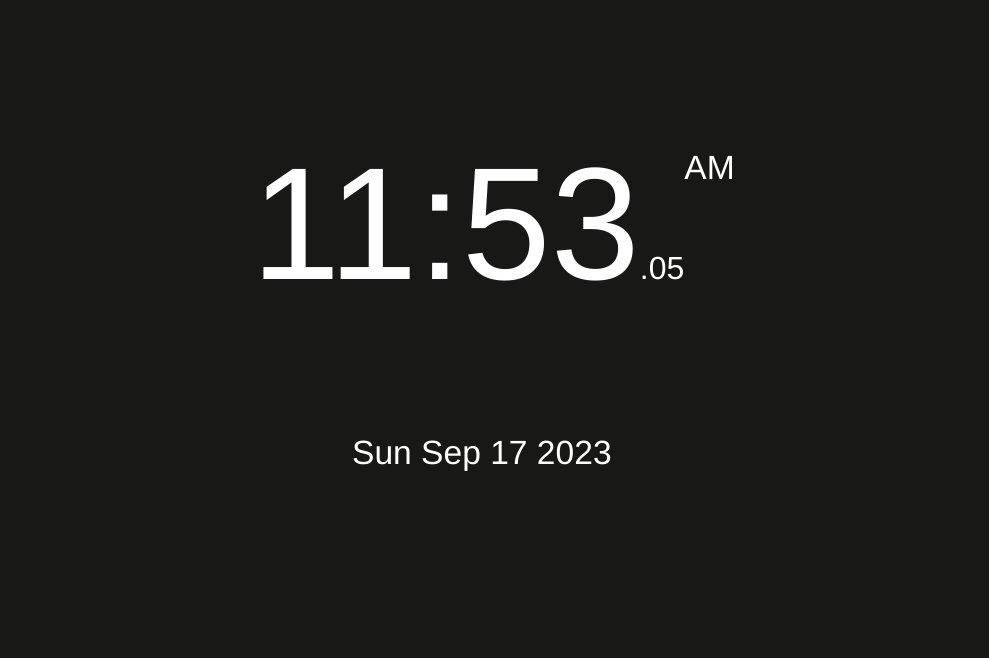
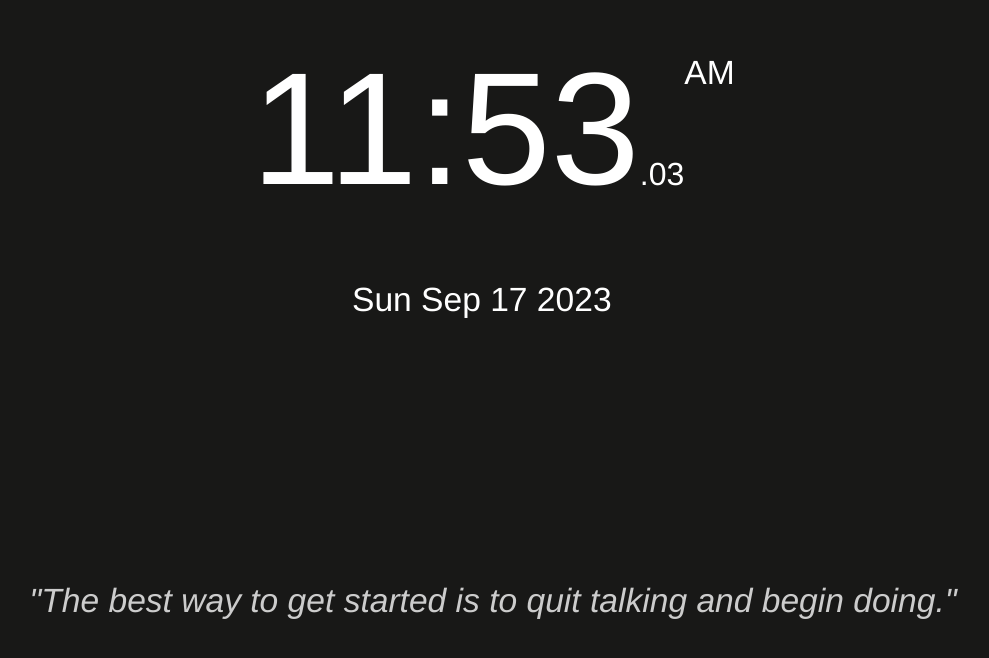
Before and after one commit to Snaehath/The-Clock, a React (Vite) app: page / in a window 1280 px wide. Shown: the part 120-778 px from the top of the page, without its empty margins (147-1136 px from the left). Built offline with nearby package versions, Linux system fonts and the light colour scheme.

Commit message:
feat: Add motivational quote componentThis commit introduces a new component, Quotes, which displays a motivational quote.  It is integrated into the Time component to provide a small dose of inspiration.  Also includes basic styling for the quote.

```diff
--- a/src/components/Time.tsx
+++ b/src/components/Time.tsx
@@ -1,4 +1,5 @@
 import { useEffect, useState } from "react";
+import Quotes from "./quotes";
 
 export default function Time() {
   const [currTime, setCurrTime] = useState<Date>(new Date());
@@ -30,6 +31,7 @@ export default function Time() {
       <div className="date">
         <span className="Date">{currTime.toDateString()}</span>
       </div>
+      <Quotes />
     </div>
   );
 }
--- /dev/null
+++ b/src/components/quotes.tsx
@@ -0,0 +1,7 @@
+export default function Quotes() {
+  return (
+    <div className="quotes">
+      <p>"The best way to get started is to quit talking and begin doing."</p>
+    </div>
+  );
+}
--- a/src/index.css
+++ b/src/index.css
@@ -1,9 +1,9 @@
-body{
+body {
   margin: 0;
-  background-color: rgb(24,24,23);
+  background-color: rgb(24, 24, 23);
 }
 
-div{
+div {
   color: white;
   display: flex;
   align-items: center;
@@ -11,37 +11,45 @@ div{
   width: 100vw;
   height: 100vh;
   font-size: 10rem;
-  font-family:Helvetica;
+  font-family: Helvetica;
 }
 
-.session, .date{
-  font-size:2.1rem;
+.session,
+.date {
+  font-size: 2.1rem;
   margin-bottom: 7rem;
   margin-left: 0.7rem;
 }
 
-.session{
+.session {
   margin-left: 0;
 }
 
-.main{
+.main {
   display: flex;
   flex-direction: column;
   align-items: center;
   justify-content: space-around;
 }
 
-.sec{
+.sec {
   margin-top: 5.6rem;
   font-size: xx-large;
 }
 
-.date{
+.date {
   margin-right: 2.1rem;
 }
 
-p{
+p {
   font-size: 2.1rem;
   font-family: Helvetica, sans-serif;
-
 }
+.quotes {
+  margin-top: 2rem;
+  font-size: 1.6rem;
+  font-style: italic;
+  color: #ccc;
+  text-align: center;
+  max-width: 80%;
+}
```
